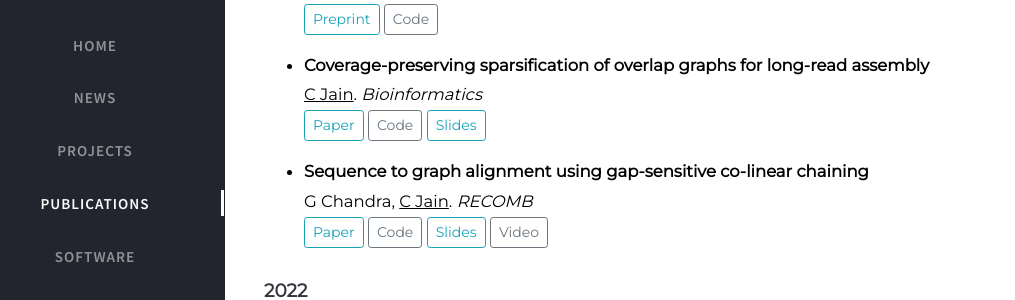
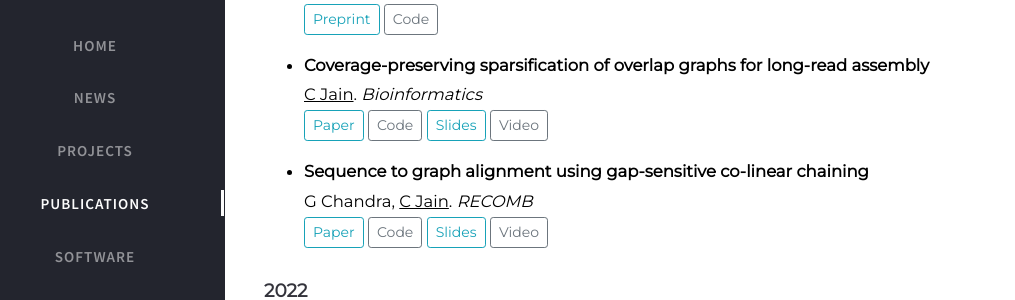
Before and after one commit to at-cg/at-cg.github.io, a Jekyll site: the page built from tabs/publications.md, in a window 1280 px wide and 900 px high. Shown: the part 230-530 px from the top of the window, without its empty margins (35-1050 px from the left). Built offline with Jekyll 4.4.1, drawn with Linux system fonts in a browser that asks for light colours; nearby versions of some CDN libraries; comment, search, counter and statistics services are not loaded.

Commit message:
Update publications.md

```diff
--- a/tabs/publications.md
+++ b/tabs/publications.md
@@ -44,6 +44,9 @@ J Rajput, G Chandra, <u>C Jain</u>. _WABI_
 </button>
 <button type="button" class="btn btn-outline-info btn-sm">
 <a href="https://drive.google.com/file/d/1GfNyDX2e-oEsUjBza9w111mzdHUVhmy8/view?usp=share_link" style="all: unset; color: inherit">Slides</a>
+</button>
+<button type="button" class="btn btn-outline-secondary btn-sm">
+<a href="https://youtu.be/wolP6MzsGfo" style="all: unset; color: inherit">Video</a>
 </button>
 
 * **Sequence to graph alignment using gap-sensitive co-linear chaining** <br>
```
